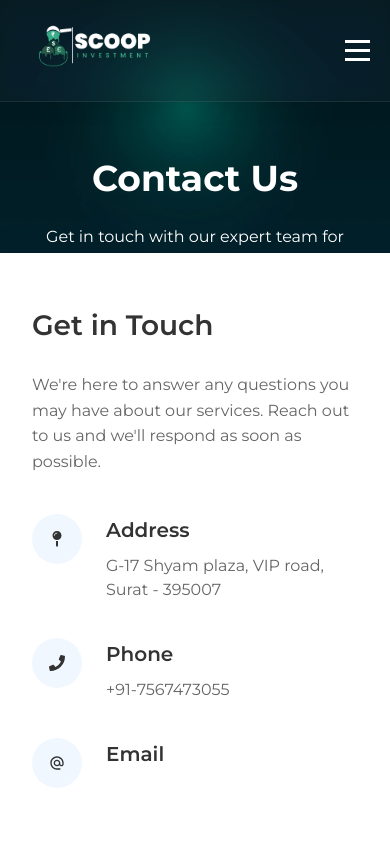
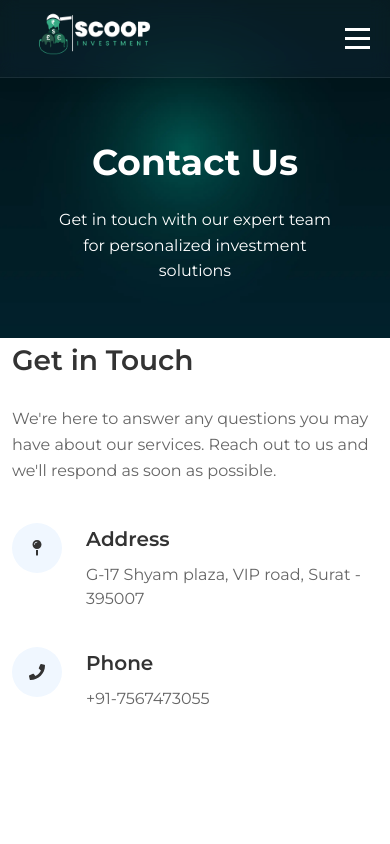
Before and after one commit to masterBranchDevs/ascent, a Next.js app: page /contact in a window 390 px wide. Shown: the top 844 px of the page. Built offline with nearby package versions, Linux system fonts and the light colour scheme.

Commit message:
refactor: update layout styles and enhance responsiveness across components

```diff
--- a/src/app/contact/contact.module.scss
+++ b/src/app/contact/contact.module.scss
@@ -1,15 +1,19 @@
 .contactContainer {
   width: 100%;
-  max-width: 100%;
-  overflow-x: hidden;
+  box-sizing: border-box;
+  /* Remove max-width: 100% and overflow-x: hidden to prevent double scrollbars */
 }
 
 .heroSection {
   background: url("/images/hero-background-mobile.webp") center center/cover no-repeat;
   color: var(--light-text);
   text-align: center;
-  padding: 150px 0 80px;
+  padding: 240px 0 80px;
   margin-bottom: 50px;
+  min-height: 320px;
+  display: flex;
+  flex-direction: column;
+  justify-content: center;
 
   h1 {
     color: #ffffff;
@@ -26,6 +30,15 @@
   }
 }
 
+// If .contact_heroSection exists, apply the same styles
+.contact_heroSection {
+  min-height: 320px;
+  padding: 180px 0 80px;
+  display: flex;
+  flex-direction: column;
+  justify-content: center;
+}
+
 .contactContent {
   display: grid;
   grid-template-columns: 1fr 1fr;
@@ -33,6 +46,8 @@
   max-width: 1200px;
   margin: 0 auto 5rem;
   padding: 0 2rem;
+  width: 100%;
+  box-sizing: border-box;
 
   @media (max-width: 992px) {
     grid-template-columns: 1fr;
@@ -293,8 +308,37 @@
 }
 
 @media (max-width: 576px) {
+  .contactContainer {
+    padding: 0 0 2rem 0;
+    background: #fff;
+  }
   .heroSection {
-    height: 30vh;
+    padding: 120px 0 50px;
+    margin-bottom: 0;
+    min-height: 200px;
+    display: flex;
+    flex-direction: column;
+    justify-content: center;
+  }
+  .contactContent {
+    display: block;
+    padding: 0 0.75rem;
+    margin: 0 auto 2.5rem;
+  }
+  .contactInfo {
+    margin-bottom: 2.5rem;
+  }
+  .contactForm {
+    margin-bottom: 2.5rem;
+    background: #fff;
+    border-radius: 10px;
+    box-shadow: 0 2px 10px rgba(0,0,0,0.06);
+    padding: 1.25rem;
+  }
+
+  .heroSection {
+    height: 40vh;
+    padding: 100px 50px 20px 50px;
 
     .overlay {
       h1 {
--- a/src/app/layout.styles.scss
+++ b/src/app/layout.styles.scss
@@ -23,7 +23,7 @@ body {
   line-height: 1.6;
   .nav-top-fix{
     position: absolute;
-    height: 100px;
+    height: 75px;
     background-color: var(--secondary-color)!important;
     top: 0;
     left: 0;
--- a/src/app/services/services.module.scss
+++ b/src/app/services/services.module.scss
@@ -1,15 +1,19 @@
 .servicesContainer {
   width: 100%;
-  max-width: 100%;
-  overflow-x: hidden;
+  box-sizing: border-box;
+  /* Remove max-width: 100% and overflow-x: hidden to prevent double scrollbars */
 }
 
 .heroSection {
   background: url("/images/hero-background-mobile.webp") center center/cover no-repeat;
   color: var(--light-text);
   text-align: center;
-  padding: 150px 0 80px;
+  padding: 120px 0 80px;
   margin-bottom: 50px;
+  min-height: 320px;
+  display: flex;
+  flex-direction: column;
+  justify-content: center;
 
   h1 {
     color: #ffffff;
@@ -55,6 +59,8 @@
   max-width: 1200px;
   margin: 0 auto 5rem;
   padding: 0 2rem;
+  width: 100%;
+  box-sizing: border-box;
 
   @media (max-width: 768px) {
     grid-template-columns: 1fr;
@@ -237,11 +243,11 @@
   position: absolute;
   bottom: 0;
   left: -300px;
-  z-index: 20;
+  z-index: -1;
   pointer-events: none;
   mix-blend-mode: multiply;
   rotate: 90deg;
-  opacity: 0.1;
+  opacity: 0.1 !important;
 
   @media (max-width: 992px)  {
     display: none;
@@ -251,11 +257,11 @@
 // Responsive adjustments
 @media (max-width: 992px) {
   .heroSection {
-    height: 50vh;
+    height: 40vh;
 
     .overlay {
       h1 {
-        font-size: 2.75rem;
+        font-size: 2.25rem !important;
       }
 
       p {
@@ -306,4 +312,13 @@
       }
     }
   }
+
+  .heroSection {
+    h1 {
+      font-size: 2.25rem !important;
+    }
+    p {
+      font-size: 1rem !important;
+    }
+  }
 }
--- a/src/components/Navbar.module.scss
+++ b/src/components/Navbar.module.scss
@@ -9,7 +9,7 @@ body.no-scroll {
   left: 0;
   width: 100%;
   background-color: transparent;
-  padding: 20px 0;
+  padding: 8px 0;
   z-index: 1000;
   transition: all 0.3s ease;
   backdrop-filter: blur(0px);
@@ -19,7 +19,7 @@ body.no-scroll {
     -webkit-backdrop-filter: blur(12.9px);
     backdrop-filter: blur(12.9px);
     border-bottom: 1px solid rgba(2, 54, 55, 0.13);
-    padding: 10px 0;
+    padding: 6px 0;
     box-shadow: 0 2px 10px rgba(0, 0, 0, 0.1);
   }
 }
@@ -301,7 +301,44 @@ body.no-scroll {
   padding: 8px 12px;
 }
 
+.desktopNavItems li a {
+  font-size: 0.88rem;
+  font-weight: 500;
+  color: var(--light-text);
+  text-decoration: none;
+  padding: 2px 4px;
+  border-radius: 0;
+  transition: color 0.2s;
+  background: none;
+}
+
+.desktopNavItems li a.active,
+.desktopNavItems li a:hover {
+  color: var(--accent-color);
+  background: none;
+}
+
+@media (min-width: 769px) {
+  .overlay,
+  .mobileNavItems,
+  .mobileHeader,
+  .mobileFooter {
+    display: none !important;
+  }
+  .desktopNavItems {
+    display: flex !important;
+    align-items: center;
+    gap: 24px;
+    list-style: none;
+    margin: 0;
+    padding: 0;
+  }
+}
+
 @media (max-width: 768px) {
+  .desktopNavItems {
+    display: none !important;
+  }
   .navItems {
     display: none;
   }
```
